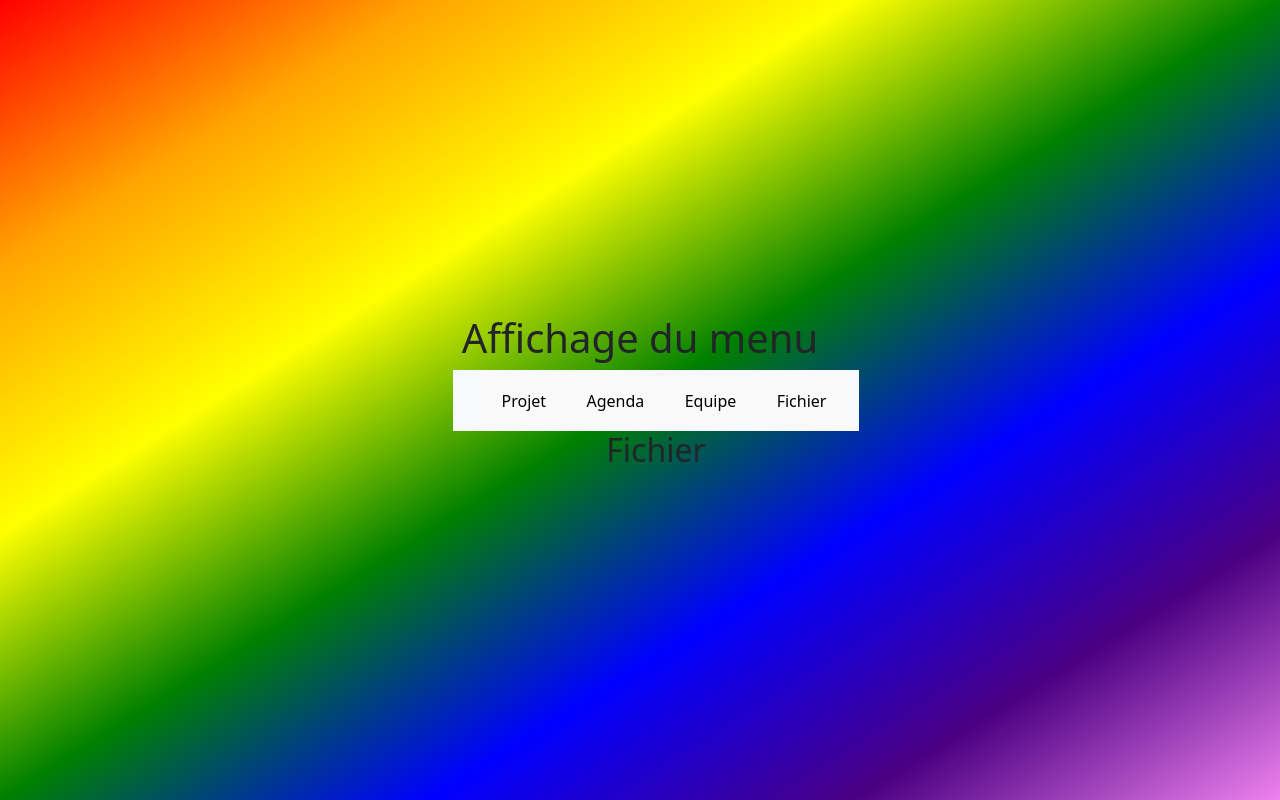
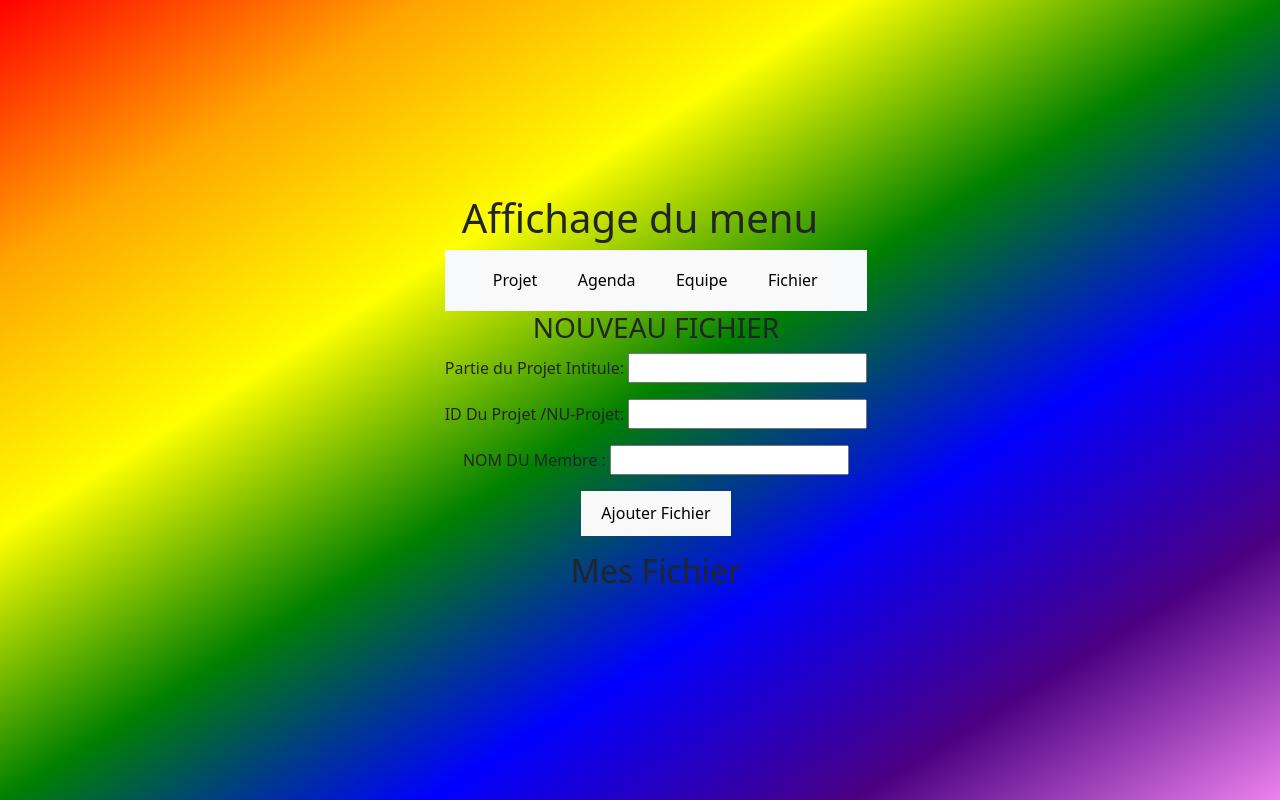
Before and after one commit to PROJWEB2-S1-2223/projet-Durand98, a React (Vite) app in the folder client/: page / in a window 1280 px wide. Both pictures are taken after a click on the button "Fichier". Built offline with nearby package versions, Linux system fonts and the light colour scheme; the HTML template or start-up script is replaced by a standard one.

Commit message:
Formulaire fichier

```diff
--- /dev/null
+++ b/client/src/FichContent.jsx
@@ -0,0 +1,36 @@
+import React, { useState,useEffect } from 'react';
+import FormFich from './FormFich';
+import ListFich from './ListFich';
+
+function Fichcontent(){
+
+  const initialproj = JSON.parse(localStorage.getItem('fich'));
+  const [fich, setFich] = useState(initialproj || [] );
+
+  useEffect(() =>
+  {
+    localStorage.setItem('fich', JSON.stringify(fich));
+  },
+  [fich]);
+
+  function addFich(newFich)
+{
+    const newFichList = [...fich, newFich];
+    setFich(newFichList);
+      }
+
+  function removeFich(nomFich)
+      {
+    const newFichList = fich.filter((ddd) => ddd.nomFich !== nomFich);
+    setFich(newFichList);
+      }
+  return(
+    <>
+    <h3>NOUVEAU FICHIER </h3>
+    <FormFich onSubmit={addFich}/>
+    <h2>Mes Fichier </h2>
+    <ListFich list={fich} onRemove={removeFich}/>
+    </>
+       )
+}
+export default Fichcontent;
--- /dev/null
+++ b/client/src/FormFich.jsx
@@ -0,0 +1,69 @@
+import React, { useState } from 'react';
+import ProjContent from './ProjContent';
+function FormeFich({ onSubmit }) {
+  const [counts, setCounts] = useState({
+    intitul: '',
+    idProj: '',
+    nomMembre: '',
+  });
+
+  function handleIntitulChange(event) {
+    const newIntitul = event.target.value;
+    setCounts({
+      ...counts,
+      intitul: newIntitul,
+    });
+  }
+
+  function handleIdProjChange(event) {
+    const newIdProj = event.target.value;
+    setCounts({
+      ...counts,
+      idProj: newIdProj,
+    });
+  }
+
+  function handleNomMembreChange(event) {
+    const newNomMembre = event.target.value;
+    setCounts({
+      ...counts,
+      nomMenbre: newNomMembre,
+    });
+  }
+
+  function handleFormSubmit(event) {
+    event.preventDefault();
+    onSubmit(counts);
+  }
+
+  return (
+    <form onSubmit={handleFormSubmit}>
+      <p>
+      <FormInput value={counts.intitul} onChange={handleIntitulChange}>
+        Partie du Projet Intitule:{'' }
+        </FormInput>
+      </p>
+      <p>
+      <FormInput value={counts.idProj} onChange={handleIdProjChange}>
+        ID Du Projet /NU-Projet:{''}
+        </FormInput>
+      </p>
+      <p>
+        <FormInput value={counts.nomMembre} onChange={handleNomMembreChange}>
+        NOM DU Membre :{''}
+        </FormInput>
+      </p>
+      <p>
+        <button type="submit">Ajouter Fichier</button>
+      </p>
+    </form>
+
+  );
+}
+function FormInput({ value, onChange, children }) {
+  return (
+  <label>{children} <input type="text" value={value} onChange={onChange} />
+  </label>
+  );}
+
+export default FormeFich;
--- /dev/null
+++ b/client/src/ListFich.jsx
@@ -0,0 +1,19 @@
+import React from 'react';
+function ListFich({ list, onRemove }) {
+  return (
+    <ul>
+      {list.map((item) => (
+        <li key={item.intitul}>
+          <span>{item.intitul}</span>
+          <span>{item.idProj}</span>
+          <span>{item.nomMembre}</span>
+
+          <button type="button" onClick={() => onRemove(item.intitul)}>
+          <h4>SUPPRIMER  FICHIER</h4>
+          </button>
+        </li>
+      ))}
+    </ul>
+  );
+}
+export default ListFich;
--- a/client/src/Menu.jsx
+++ b/client/src/Menu.jsx
@@ -1,6 +1,5 @@
 import React, { useState ,useEffect} from 'react';
-import Forme from './Forme';
-import List from './List';
+import FichContent from './FichContent';
 import ProjContent from './ProjContent';
 import 'bootstrap/dist/css/bootstrap.min.css';
 import Container from 'react-bootstrap/Container';
@@ -35,7 +34,7 @@ function Menu(){
      {active === 'Projet' && <ProjContent/>}
      {active === 'Agenda' && <h2>Agenda</h2>}
      {active === 'Equipe' && <h2>Equipe</h2>}
-     {active === 'Fichier' && <h2>Fichier</h2>}
+     {active === 'Fichier' && <FichContent/>}
     </>
   </ul>);
 
--- a/client/src/ProjContent.jsx
+++ b/client/src/ProjContent.jsx
@@ -1,7 +1,5 @@
 import React, { useState,useEffect } from 'react';
-import Menu from './Menu';
 import Forme from './Forme';
-import Titre from './Titre';
 import List from './List';
 
 function Projcontent(){
```
